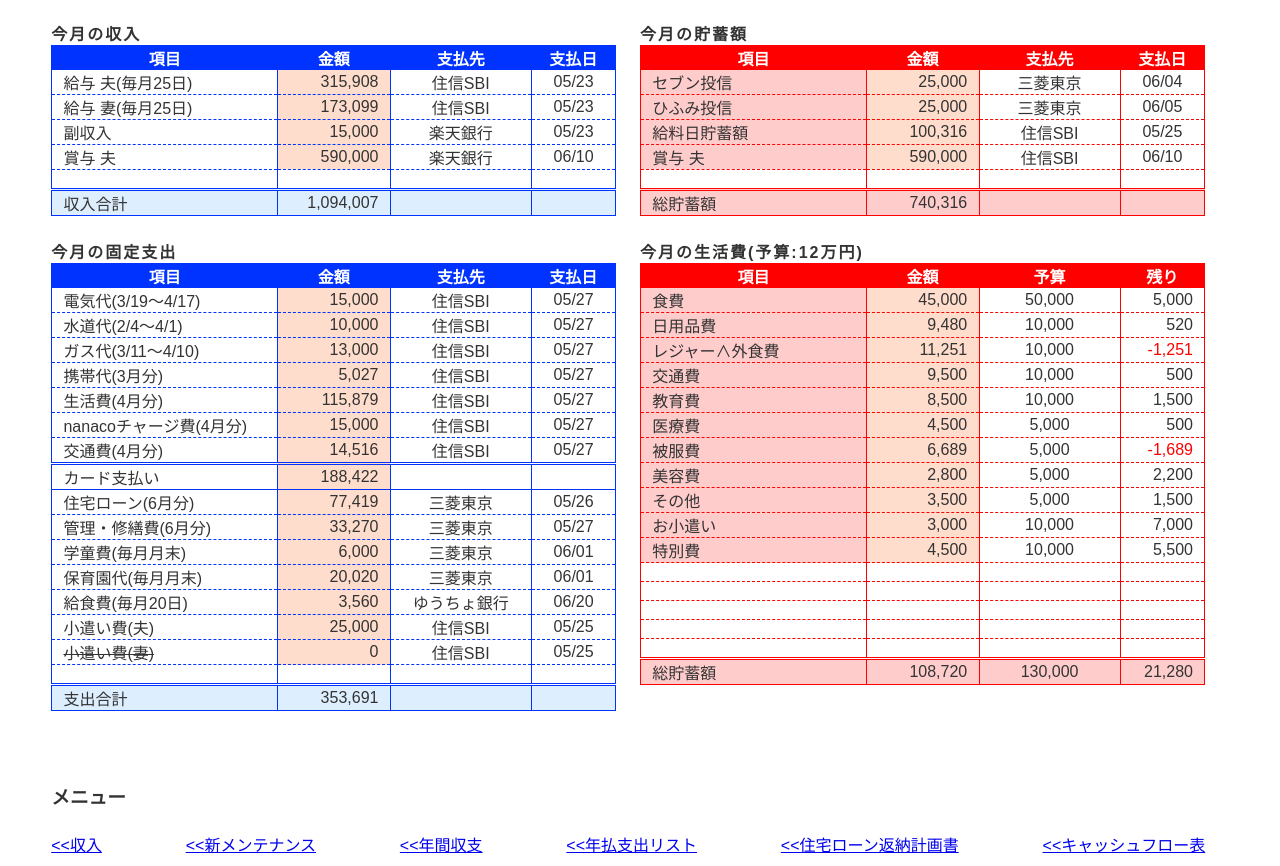
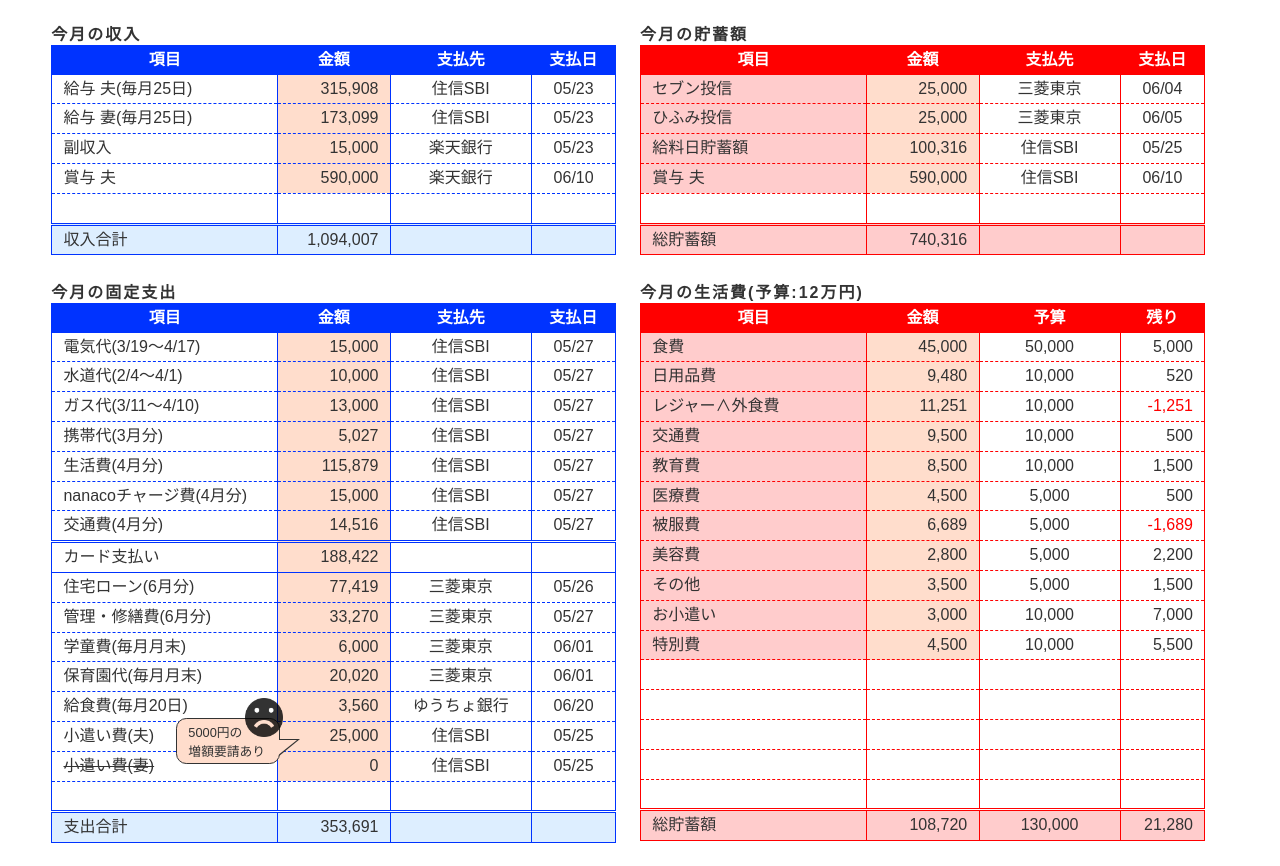
Before and after one commit to ayumtaka07/webstudy, a plain HTML site: page 05_table/index.html in a window 1280 px wide. Shown: the part 86-952 px from the top of the page. Drawn offline with Linux system fonts and the light colour scheme.

Commit message:
【05_table】制作完了

```diff
--- a/05_table/index.css
+++ b/05_table/index.css
@@ -45,6 +45,8 @@ img {
   border-collapse: collapse;
   width: 100%;
   box-sizing: border-box;
+  line-height: 1.8;
+  white-space: normal;
 }
 .table_blue_line {
   border: 1px solid #03f;
@@ -110,6 +112,9 @@ img {
 .account_body_red_last_line td {
   border-bottom: 3px double #f00;
 }
+.tweet_standard {
+  position: relative;
+}
 .account_data__list:nth-child(3), .account_data__list:nth-child(4) {
   margin-top: 2%;
 }
@@ -118,6 +123,56 @@ img {
 }
 .text_cancellation {
   text-decoration: line-through;
+}
+.tweet {
+  position: absolute;
+  bottom: 14%;
+  left: 22%;
+}
+.tweet__face {
+  position: absolute;
+  top: -42%;
+  left: 88%;
+  opacity: 0.8;
+  z-index: 3;
+}
+.tweet__face__img {
+  width: 3vw;
+}
+.tweet__text {
+  position: relative;
+  font-size: 0.8em;
+  background: #fdc;
+  border-width: 1px;
+  border-style: solid;
+  border-color: #333;
+  border-radius: 0.8em;
+  width: 100%;
+  padding: 4% 15%;
+  z-index: 2;
+}
+.tweet__text__arrow::before {
+  content: "";
+  position: absolute;
+  top: 45%;
+  right: -58%;
+  width: 0;
+  height: 0;
+  border-style: solid;
+  border-width: 0px 0px 22px 27px;
+  border-color: transparent transparent transparent #333;
+}
+.tweet__text__arrow::after {
+  content: "";
+  position: absolute;
+  top: 47%;
+  right: -54%;
+  width: 0;
+  height: 0;
+  border-style: solid;
+  border-width: 0px 0 20px 25px;
+  border-color: transparent transparent transparent #fdc;
+  z-index: 2;
 }
 .account_data__line td.balance{
   text-align: right;
@@ -128,6 +183,9 @@ img {
 }
 .menu {
   margin-top: 6%;
+  margin-right: 2%;
+  outline: 1px solid #333;
+  padding: 2%;
 }
 .menu__contents {
   margin-top: 2%;
@@ -138,3 +196,6 @@ img {
   justify-content: space-between;
   list-style: none;
 }
+.menu__contents__list__detail {
+  pointer-events: stroke;
+}
--- a/05_table/index.html
+++ b/05_table/index.html
@@ -6,6 +6,12 @@
         <meta name="description" content="勉強用家計簿ページです。">
         <title>家計簿ページ</title>
         <link rel="stylesheet" type="text/css" href="index.css">
+        <style type="text/css">
+            /* body {color: #333; font-family: sans-serif;}
+            img {height: auto; width: 100%; vertical-align: middle;}
+            .account_data {display: flex; flex-wrap: wrap; list-style-type: none; width: 100%;}
+            .account_data__list {width: calc(50% - 2%);} */
+        </style>
     </head>
     <body>
         <div class="contents">
@@ -16,7 +22,9 @@
                 <ul class="account_data">
                     <!-- 上段 -->
                     <li class="account_data__list">
-                        <h2 class="account_data__headline">今月の収入</h2>
+                        <p class="account_data__headline">
+                            <strong>今月の収入</strong>
+                        </p>
                         <table class="account_data__table table_blue_line">
                             <tr class="account_data__index blue">
                                 <th>項目</th>
@@ -63,7 +71,9 @@
                         </table>
                     </li>
                     <li class="account_data__list">
-                        <h2 class="account_data__headline">今月の貯蓄額</h2>
+                        <p class="account_data__headline">
+                            <strong>今月の貯蓄額</strong>
+                        </p>
                         <table class="account_data__table table_red_line">
                             <tr class="account_data__index red">
                                 <th>項目</th>
@@ -110,8 +120,10 @@
                         </table>
                     </li>
                     <!-- 下段 -->
-                    <li class="account_data__list">
-                        <h2 class="account_data__headline">今月の固定支出</h2>
+                    <li class="account_data__list tweet_standard">
+                        <p class="account_data__headline">
+                            <strong>今月の固定支出</strong>
+                        </p>
                         <table class="account_data__table table_blue_line">
                             <tr class="account_data__index blue">
                                 <th>項目</th>
@@ -222,9 +234,18 @@
                                 <td>&nbsp;</td>
                             </tr>
                         </table>
+                        <div class="tweet">
+                            <span class="tweet__face">
+                                <img class="tweet__face__img" src="./common/img/sample.png" alt="">
+                            </span>
+                            <p class="tweet__text">5000円の<br>増額要請あり</p>
+                            <div class="tweet__text__arrow"></div>
+                        </div>
                     </li>
                     <li class="account_data__list">
-                        <h2 class="account_data__headline">今月の生活費(予算:12万円)</h2>
+                        <p class="account_data__headline">
+                            <strong>今月の生活費(予算:12万円)</strong>
+                        </p>
                         <table class="account_data__table table_red_line">
                             <tr class="account_data__index red">
                                 <th>項目</th>
@@ -339,7 +360,7 @@
                 </ul>
             </main>
             <section class="menu">
-                <h3 class="menu__ttl">メニュー</h3>
+                <h2 class="menu__ttl">メニュー</h2>
                 <nav class="menu__contents">
                     <ul class="menu__contents__list">
                         <li class="menu__contents__list__detail">
```
Also changed, not shown: 05_table/common/img/sample.png (added). Lines whose indentation alone changed are shown as unchanged.
